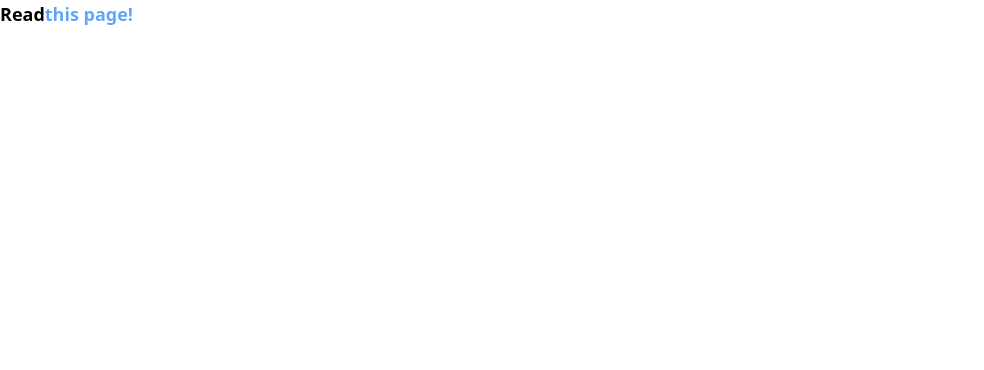
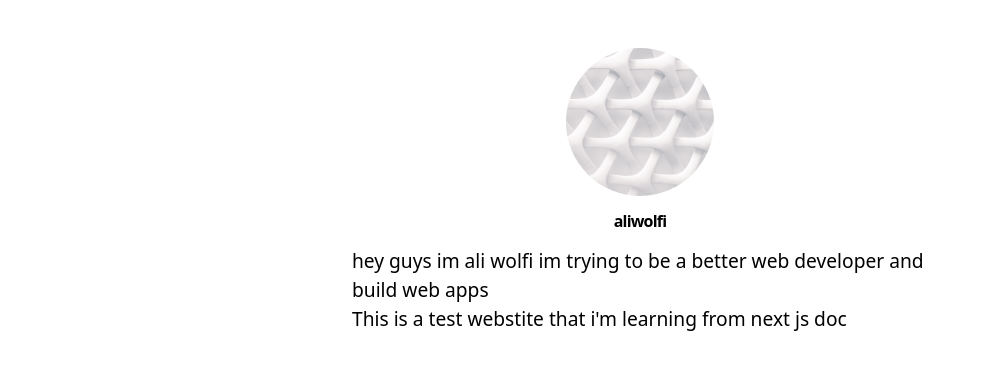
Before and after one commit to aligorgin/JS-yard, a Next.js app: page / in a window 1280 px wide. Shown: the top 370 px of the page, without its empty margins (0-984 px from the left). Built offline with nearby package versions, Linux system fonts and the light colour scheme.

Commit message:
small changes

```diff
--- a/src/component/layout.tsx
+++ b/src/component/layout.tsx
@@ -1,19 +1,19 @@
 import Head from 'next/head';
 import React from 'react';
 import Image from 'next/image';
+import Link from 'next/link';
 
 const name = 'aliwolfi';
 export const siteTitle = 'blog sample from next doc';
 
 interface Props {
-	children: any;
+	children?: any;
 	home: boolean;
 }
 
 export default function Layout({ children, home }: Props) {
 	return (
-		<div className="max-w-xl w-full">
-			<div className="mx-auto mt-12">
+		<div className="max-w-xl w-full mx-auto mt-12">
 				<Head>
 					<link rel="icon" href="/favicon.ico" />
 					<meta name="description" content="Learn how to build a personal webstite using next.js" />
@@ -30,10 +30,10 @@ export default function Layout({ children, home }: Props) {
 						<>
 							<Image
 								priority
-								src={'/image/profile.jpg'}
+								src={'/images/profile.jpg'}
 								className="rounded-full"
-								height={108}
-								width={108}
+								height={148}
+								width={148}
 								alt={name}
 							/>
 							<h1 className="font-[2.5rem] leading-[1.2] font-extrabold tracking-[-0.05rem] my-4 mx-0">
@@ -41,10 +41,35 @@ export default function Layout({ children, home }: Props) {
 							</h1>
 						</>
 					) : (
-						''
+						<>
+							<Link href={'/'}>
+								<a>
+									<Image
+										priority
+										src={'/images/profile.jpg'}
+										className="rounded-full"
+										height={108}
+										width={108}
+										alt={name}
+									/>
+								</a>
+							</Link>
+							<h2 className="text-[1.5rem] leading-[1.4] my-4 mx-0">
+								<Link href={'/'}>
+									<a className='text-inherit'>{name}</a>
+								</Link>
+							</h2>
+						</>
 					)}
 				</header>
+				<main>{children}</main>
+				{!home && (
+					<div className='mt-12 mx-0 mb-0'>
+						<Link href={'/'}>
+							&#60;- Back to home
+						</Link>
+					</div>
+				)}
 			</div>
-		</div>
 	);
 }
--- a/src/pages/index.tsx
+++ b/src/pages/index.tsx
@@ -1,27 +1,16 @@
-import type { NextPage } from 'next';
 import Head from 'next/head';
-import Equation from './Algorithms/Equation';
-import App from './App/App';
-import Link from 'next/link';
+import Layout, { siteTitle } from '../component/layout';
 
-const Home: NextPage = () => {
+export default function Home() {
 	return (
-		<div>
+		<Layout home>
 			<Head>
-				<title>js-land</title>
-				<meta name="description" content="Generated by create next app" />
-				<link rel="icon" href="/favicon.ico" />
+				<title>{siteTitle}</title>
 			</Head>
-			<h1 className="text-lg font-bold ">
-				Read
-				<Link href={'/posts/first-post'}>
-					<a rel={'noopener noreferrer'} className="text-blue-400">
-						this page!
-					</a>
-				</Link>
-			</h1>
-		</div>
+			<section className="text-[1.2rem] leading-[1.5]">
+				<p>hey guys im ali wolfi im trying to be a better web developer and build web apps</p>
+				<p>This is a test webstite that {"i'm"} learning from next js doc</p>
+			</section>
+		</Layout>
 	);
-};
-
-export default Home;
+}
```
Also changed, not shown: .prettierrc.json, 1 other file (tests, documents, lock files or other folders).
